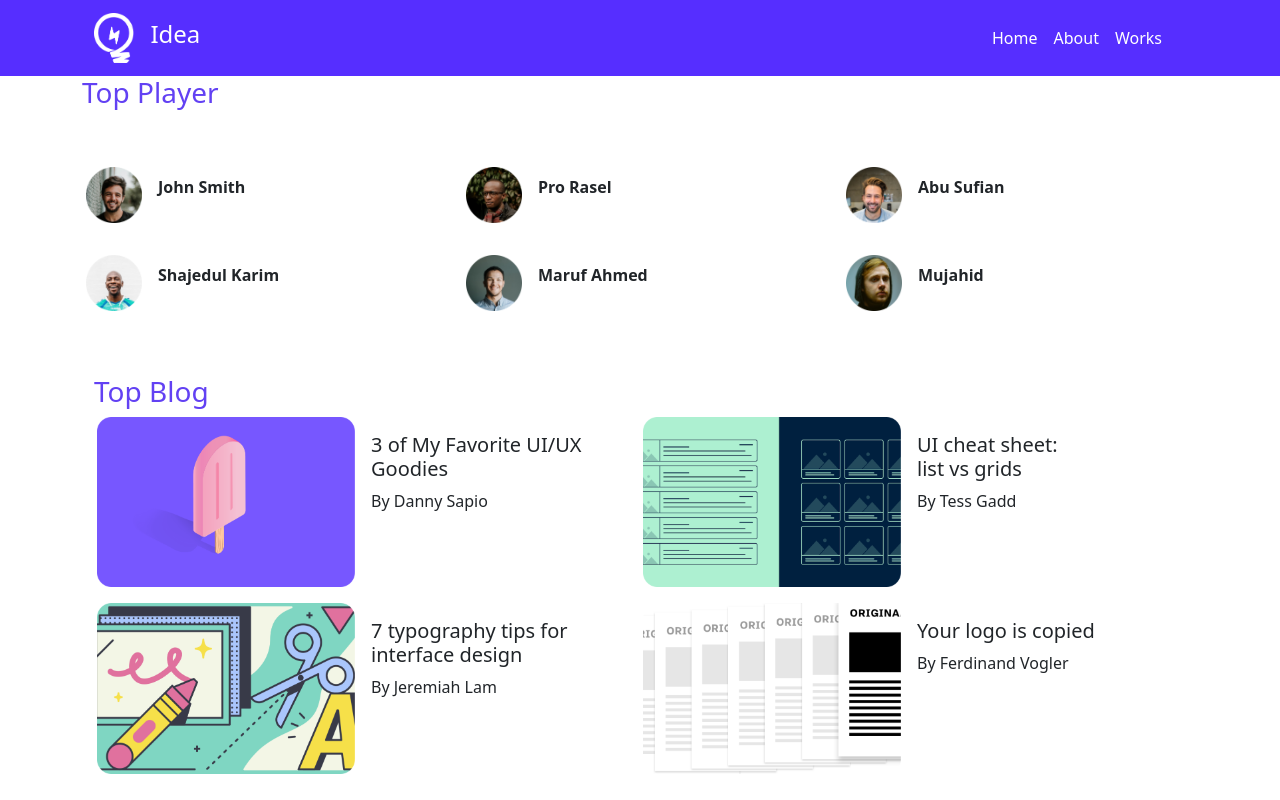
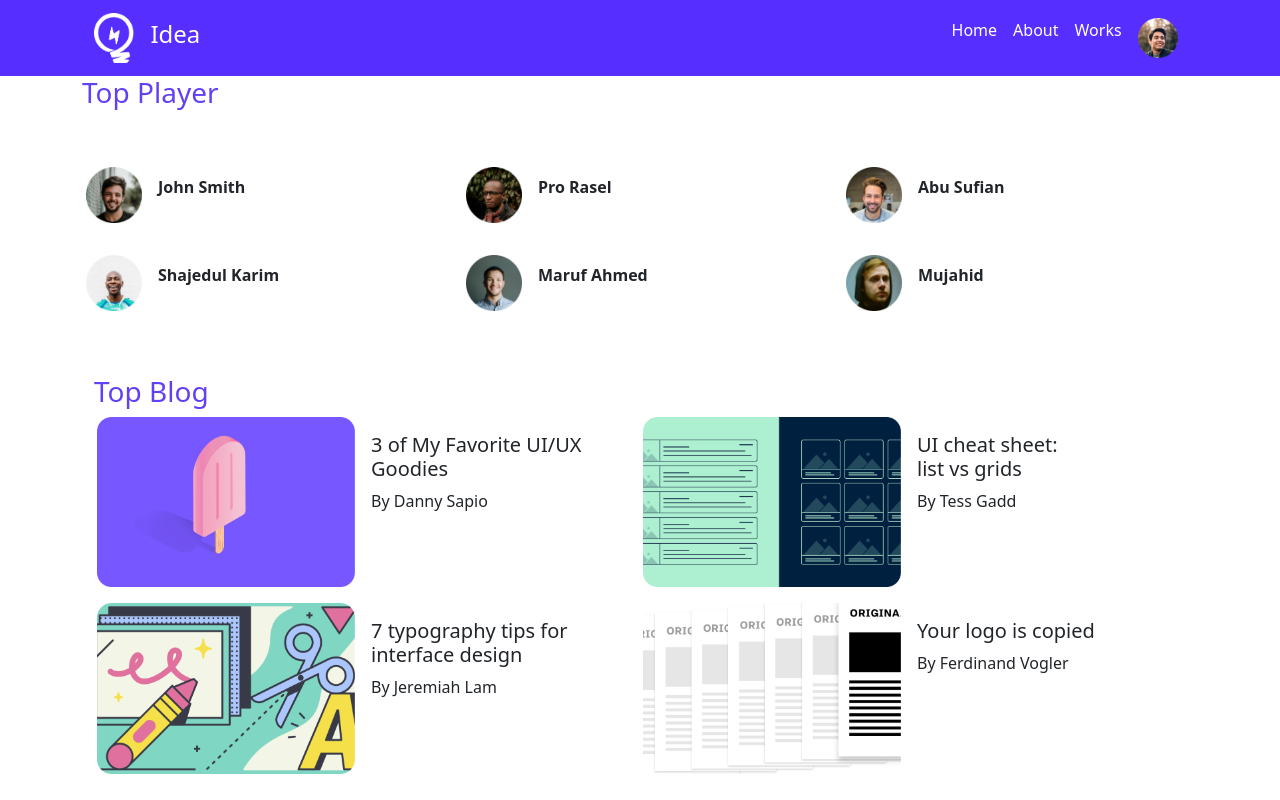
Before and after one commit to wahidrana2108/leader-board, a plain HTML site: page index.html in a window 1280 px wide. Shown: the top 800 px of the page. Drawn offline with nearby package versions, Linux system fonts and the light colour scheme; the site is published under a folder, as on GitHub Pages, so addresses that start at the root find nothing.

Commit message:
finillazed

```diff
--- a/index.html
+++ b/index.html
@@ -31,7 +31,7 @@
               <a class="nav-link active text-white" href="#">Works</a>
             </li>
             <li class="nav-item">
-              <a class="nav-link active text-white" href="#"><img src="/images/icons/profile.png" alt=""></a>
+              <a class="nav-link active text-white" href="#"><img src="images/icons/profile.png" alt=""></a>
             </li>
           </ul>
         </div>
```
